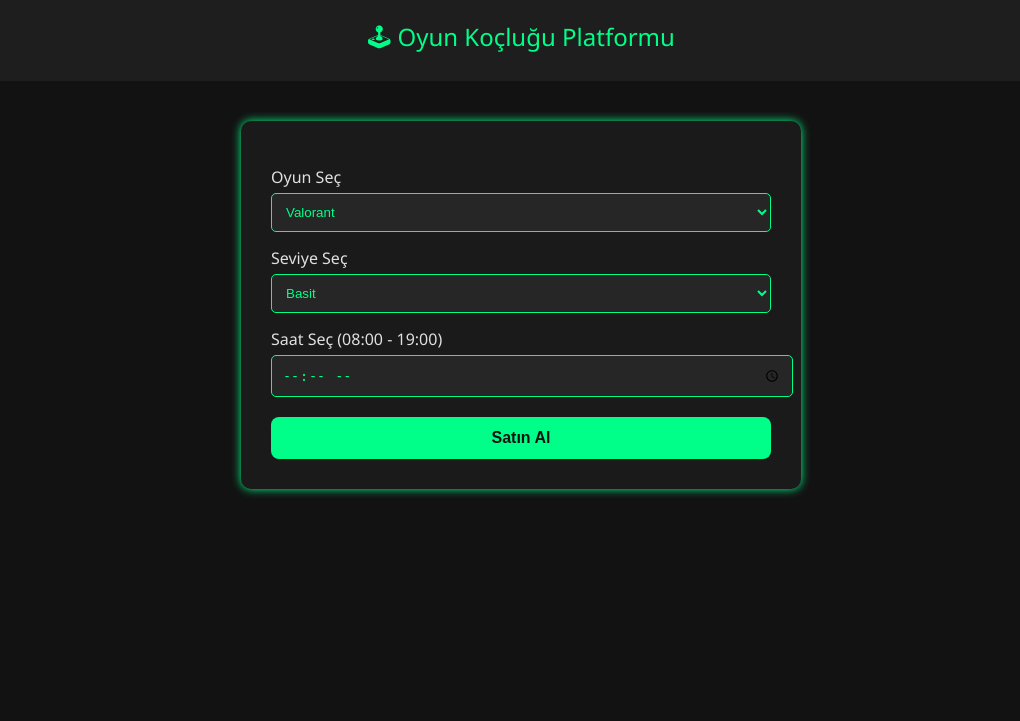
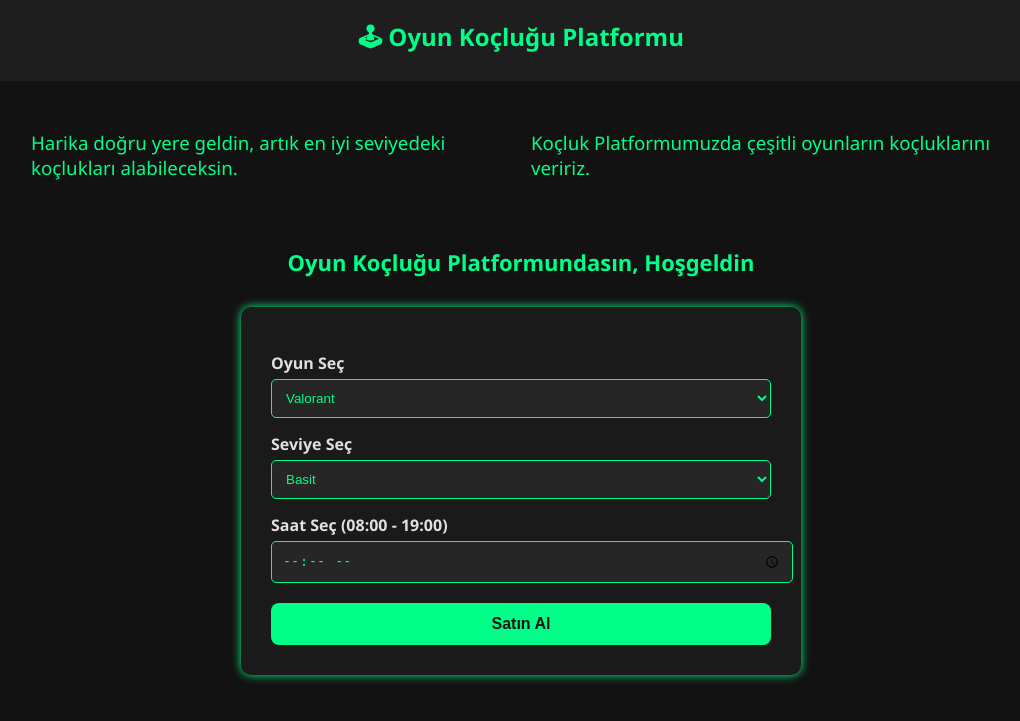
Before and after one commit to KeroRy1/GC-Game-Coaching, a Flask app: page / in a window 1280 px wide. Shown: the top 721 px of the page, without its empty margins (119-1139 px from the left). Run offline with Flask 3, Linux system fonts and the light colour scheme; parts of the project's set-up code (start-up, migrations or seed data) failed here and were passed over.

Commit message:
Update index.html

```diff
--- a/templates/index.html
+++ b/templates/index.html
@@ -2,7 +2,7 @@
 <html lang="tr">
 <head>
     <meta charset="UTF-8">
-    <title>Oyun Koçluğu</title>
+    <title>Oyun Koçluğu Platformu</title>
     <meta name="viewport" content="width=device-width, initial-scale=1">
     <style>
         body {
@@ -12,25 +12,61 @@
             margin: 0;
             padding: 0;
         }
+
         header {
             background-color: #1e1e1e;
             padding: 20px;
             text-align: center;
             font-size: 24px;
             color: #00ff88;
+            font-weight: bold;
         }
+
+        .welcome-section {
+            display: flex;
+            flex-wrap: wrap;
+            justify-content: space-between;
+            align-items: flex-start;
+            padding: 20px;
+            max-width: 1000px;
+            margin: auto;
+        }
+
+        .welcome-section div {
+            flex: 1 1 300px;
+            padding: 10px;
+        }
+
+        .welcome-section h3 {
+            color: #00ff88;
+            font-weight: normal;
+        }
+
+        .intro-text {
+            text-align: center;
+            margin-top: 10px;
+        }
+
+        .intro-text h2 {
+            color: #00ff88;
+            font-size: 22px;
+        }
+
         .container {
             max-width: 500px;
-            margin: 40px auto;
+            margin: 30px auto 50px;
             background-color: #1a1a1a;
             padding: 30px;
             border-radius: 10px;
             box-shadow: 0 0 10px #00ff88;
         }
+
         label {
             display: block;
             margin: 15px 0 5px;
+            font-weight: bold;
         }
+
         select, input[type="time"] {
             width: 100%;
             padding: 10px;
@@ -39,6 +75,7 @@
             color: #00ff88;
             border: 1px solid #00ff88;
         }
+
         button {
             margin-top: 20px;
             background-color: #00ff88;
@@ -50,9 +87,18 @@
             font-size: 16px;
             font-weight: bold;
             cursor: pointer;
+            transition: background 0.3s ease;
         }
+
         button:hover {
             background-color: #00cc66;
+        }
+
+        @media (max-width: 600px) {
+            .welcome-section {
+                flex-direction: column;
+                text-align: center;
+            }
         }
     </style>
 </head>
@@ -61,6 +107,19 @@
 <header>
     🕹 Oyun Koçluğu Platformu
 </header>
+
+<div class="welcome-section">
+    <div class="left">
+        <h3>Harika doğru yere geldin, artık en iyi seviyedeki koçlukları alabileceksin.</h3>
+    </div>
+    <div class="right">
+        <h3>Koçluk Platformumuzda çeşitli oyunların koçluklarını veririz.</h3>
+    </div>
+</div>
+
+<div class="intro-text">
+    <h2>Oyun Koçluğu Platformundasın, Hoşgeldin</h2>
+</div>
 
 <div class="container">
     <form action="/purchase" method="POST">
```
